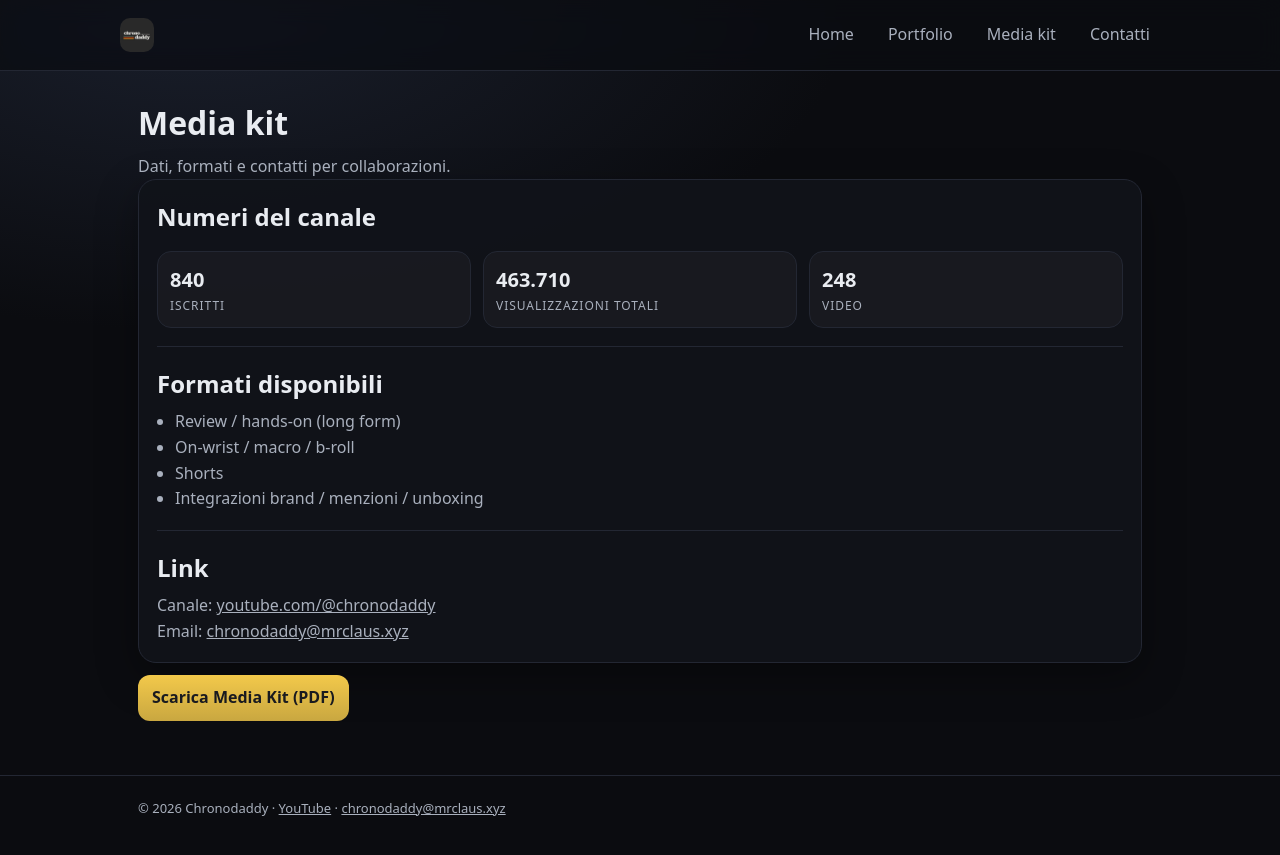
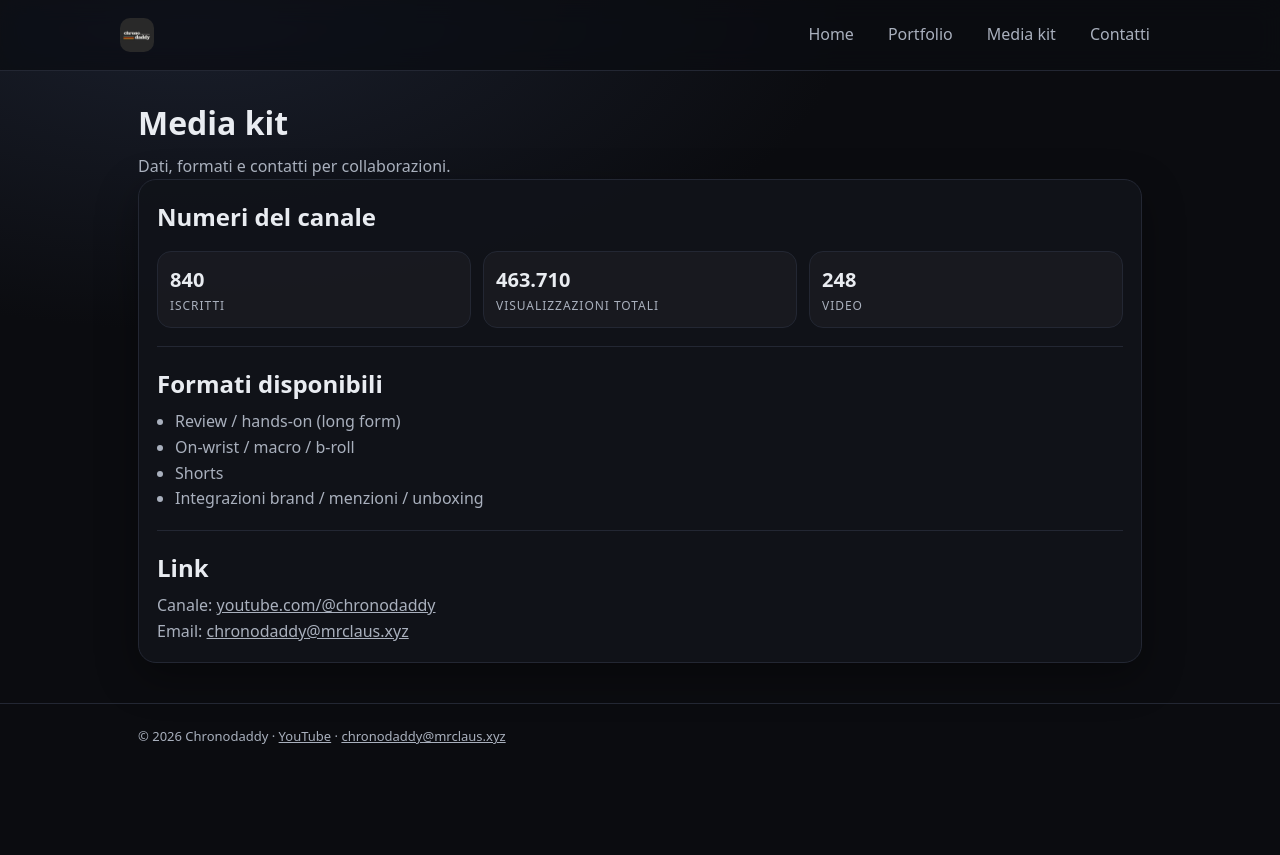
Before and after one commit to claudiostoduto/chronodaddy, a Jekyll site: the page built from _pages/media-kit.md, in a window 1280 px wide. Shown: the top 855 px of the page. Built offline with Jekyll 4.4.1, drawn with Linux system fonts in a browser that asks for light colours.

Commit message:
update media kit

```diff
--- a/_pages/media-kit.md
+++ b/_pages/media-kit.md
@@ -43,11 +43,6 @@ permalink: /media-kit/
   </p>
 </div>
 
-<p style="margin-top:12px;">
-  <a class="btn" href="{{ '/assets/media-kit.pdf' | relative_url }}" target="_blank" rel="noopener">
-    Scarica Media Kit (PDF)
-  </a>
-</p>
 
 <script>
 (async function(){
```
